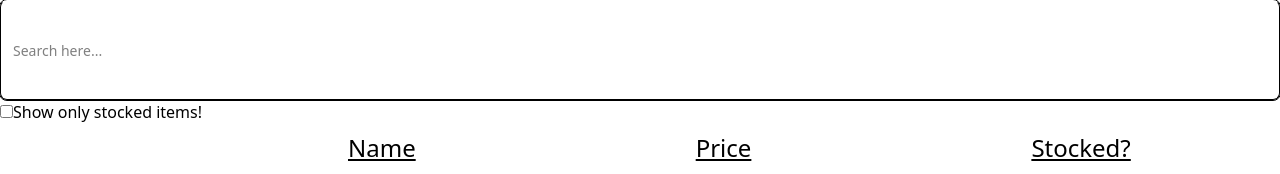
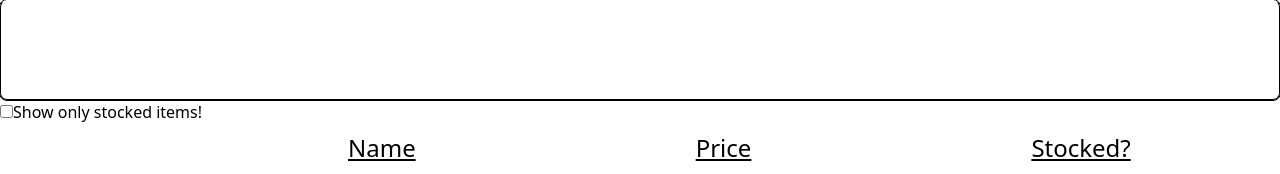
Before and after one commit to pramje-drum/React, a React (Vite) app: page / in a window 1280 px wide. Shown: the top 174 px of the page. Built offline with nearby package versions, Linux system fonts and the light colour scheme.

Commit message:
Learning further topics after state management!

```diff
--- a/public/components/Practise/SearchArea.jsx
+++ b/public/components/ShoppingProject/SearchArea.jsx
@@ -1,20 +1,29 @@
 import React from "react";
 
-const SearchArea = () => {
+const SearchArea = ({ stockedFlag, setStockedFlag, setItem }) => {
 	return (
 		<div>
-            {/* search bar */}
+			{/* search bar */}
 			<div>
 				<input
 					className="peer h-full min-h-25 w-full resize-none rounded-[7px] border border-blue-gray-200 border-t-transparent bg-transparent px-3 py-2.5 font-sans text-sm font-normal text-blue-gray-700 outline transition-all placeholder-shown:border placeholder-shown:border-blue-gray-200 placeholder-shown:border-t-blue-gray-200 focus:border-2 focus:border-gray-900 focus:border-t-transparent focus:outline-0 disabled:resize-none disabled:border-0 disabled:bg-blue-gray-50"
 					type="text"
+					onChange={(e) => {
+						setItem(e.target.value);
+					}}
 				/>
 			</div>
-            {/* filter option */}
-            <div>
-                <input type="checkbox" className="" />
-                <span>Show only stocked items!</span>
-            </div>
+			{/* filter option */}
+			<div>
+				<input
+					type="checkbox"
+					className=""
+					onClick={() => {
+						setStockedFlag(!stockedFlag);
+					}}
+				/>
+				<span>Show only stocked items!</span>
+			</div>
 		</div>
 	);
 };
--- a/public/components/ShoppingProject/ShoppingProject.jsx
+++ b/public/components/ShoppingProject/ShoppingProject.jsx
@@ -1,20 +1,26 @@
 import { useState } from "react";
 import ListArea from "./ListArea";
-import SearchArea from "../Practise/SearchArea";
+import SearchArea from "./SearchArea";
 
 const ShoppingProject = () => {
 	const [stockedFlag, setStockedFlag] = useState(false);
 	const [item, setItem] = useState("");
 
-	const handle_checkbox = () => {
-		setStockedFlag(!stockedFlag);
-	};
+	// const handle_checkbox = () => {
+	// 	setStockedFlag(!stockedFlag);
+	// };
 
 	return (
 		<div>
 			{/* Search wala div */}
 			<div>
-				{/* search bar */}
+				<SearchArea
+					stockedFlag={stockedFlag}
+					setStockedFlag={setStockedFlag}
+					item={item}
+					setItem={setItem}
+				/>
+				{/* search bar
 				<div>
 					<input
 						className="peer h-full min-h-25 w-full resize-none rounded-[7px] border border-blue-gray-200 border-t-transparent bg-transparent px-3 py-2.5 font-sans text-sm font-normal text-blue-gray-700 outline transition-all placeholder-shown:border placeholder-shown:border-blue-gray-200 placeholder-shown:border-t-blue-gray-200 focus:border-2 focus:border-gray-900 focus:border-t-transparent focus:outline-0 disabled:resize-none disabled:border-0 disabled:bg-blue-gray-50"
@@ -26,10 +32,10 @@ const ShoppingProject = () => {
 					/>
 				</div>
 				{/* filter option */}
-				<div>
+				{/* <div>
 					<input type="checkbox" className="" onClick={handle_checkbox} />
 					<span>Show only stocked items!</span>
-				</div>
+				</div>  */}
 			</div>
 
 			{/* list wala div */}
```
Also changed, not shown: 1 other file (tests, documents, lock files or other folders).
